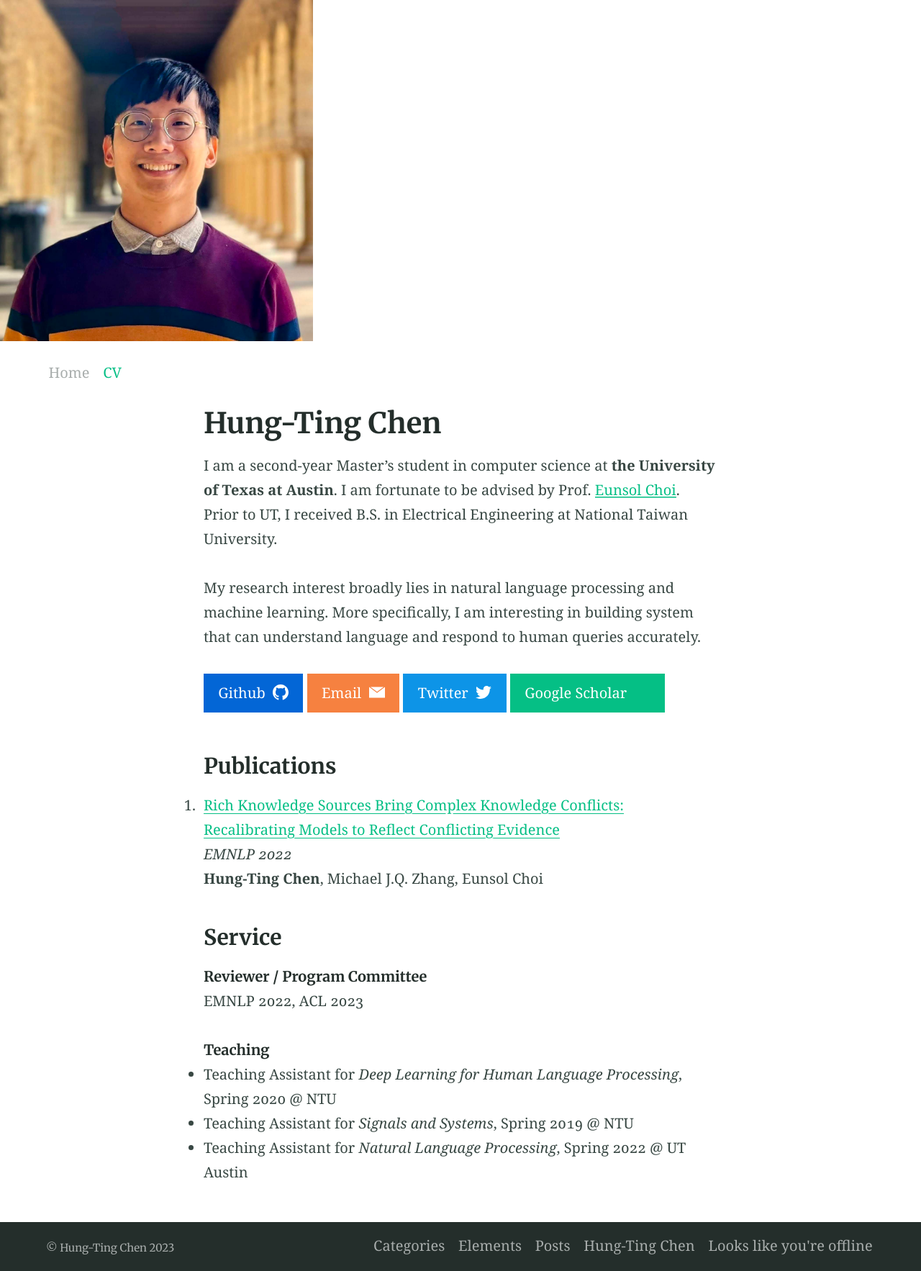
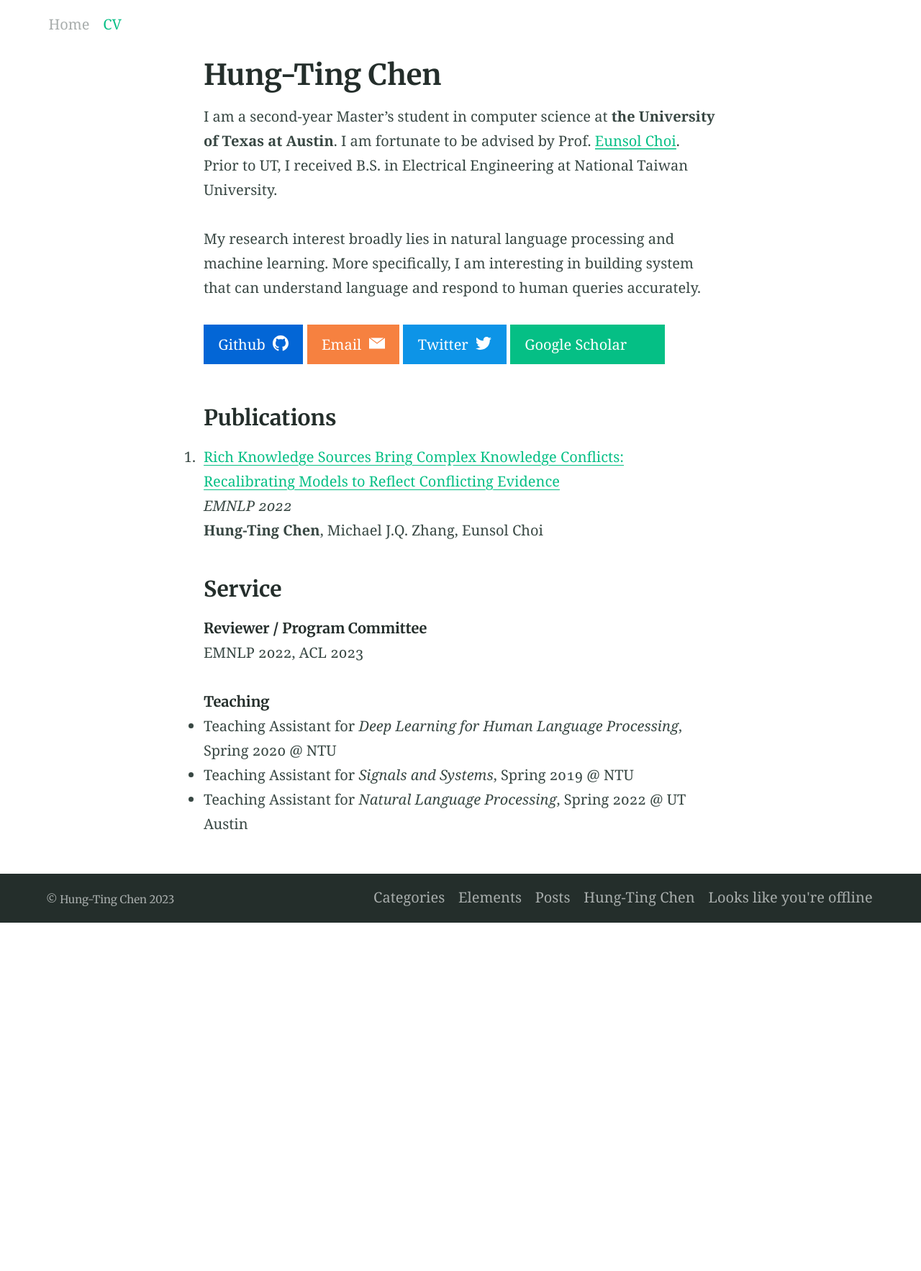
Before and after one commit to timchen0618/timchen0618.github.io, a Jekyll site: the page built from index.md, in a window 1280 px wide. Shown: the whole page at 72% size. Built offline with Jekyll 4.4.1, drawn with Linux system fonts in a browser that asks for light colours; after the commit the page ends 1282 px from its top, so only the background shows below that.

```diff
--- a/_config.yml
+++ b/_config.yml
@@ -135,8 +135,6 @@
 # - title: Fork Alembic
 #   url: https://github.com/daviddarnes/alembic
 
-navigation_footer:
-
 social_links: # Appears in sidebar. Set the urls then uncomment and comment out as desired
   Twitter: https://twitter.com/hungting_chen
   LinkedIn: https://www.linkedin.com/in/hungtingchen/
--- a/_layouts/default.html
+++ b/_layouts/default.html
@@ -47,9 +47,9 @@
 
   <body class="layout-{{ page.layout }}{% if page.title %}  {{ page.title | slugify }}{% endif %}">
     {% include site-icons.svg %}
-    <aside class="aside  typeset  aside--left">
+    <!-- <aside class="aside  typeset  aside--left">
       <img src="/assets/IMG_5174_3.jpeg" width="500">
-    </aside>
+    </aside> -->
     {{ content }}
 
     {% if site.service_worker != false %}{% include site-sw.html %}{% endif %}
```
